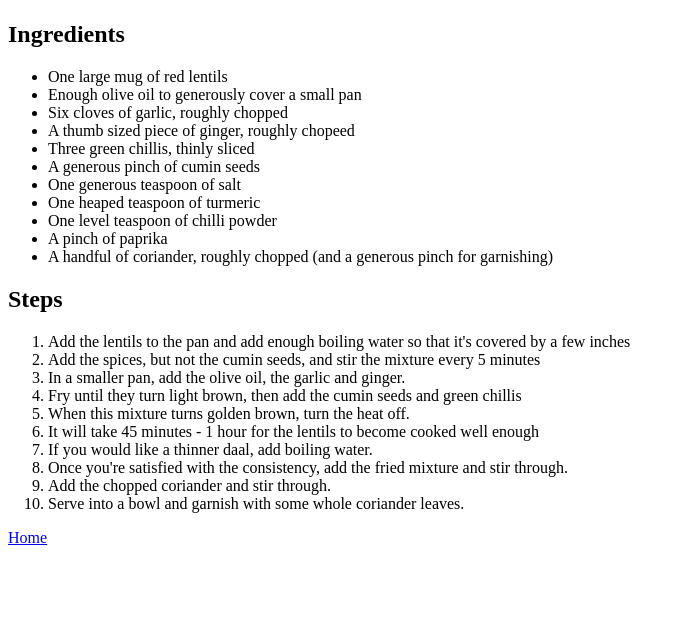
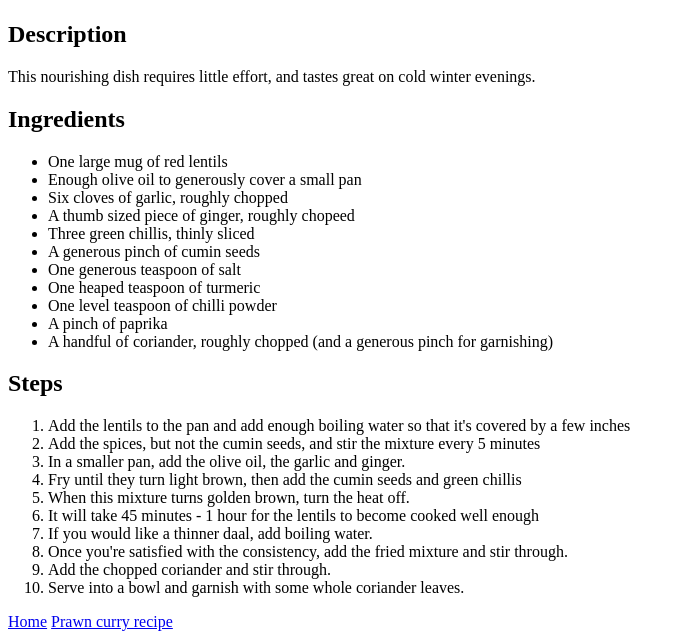
Before and after one commit to haginger/odinRecipes, a plain HTML site: page recipes/daal.html in a window 1280 px wide. Shown: the part 429-1068 px from the top of the page, without its empty margins (0-685 px from the left). Before the commit the page ends 984 px from the top, so only its background shows below. Drawn offline with Linux system fonts and the light colour scheme.

Commit message:
Edit .html files to improve styling, navigation
Added semantic tags to improve navigation, added classes so elements
could be styled

```diff
--- a/recipes/daal.html
+++ b/recipes/daal.html
@@ -4,13 +4,18 @@
     <meta charset="UTF-8">
     <meta name="viewport" content="width=device-width, initial-scale=1.0">
     <title>Daal</title>
+    <link rel = "stylesheet" href = "../styles/daal.css">
 </head>
 
 <body>
 
+    <main>
+
         <h1>Daal</h1>
         <img src = "../images/daal.jpg" alt = "A bowl of daal" width = 518 height = 346>
 
+        <h2>Description</h2>
+        <p>This nourishing dish requires little effort, and tastes great on cold winter evenings.</p>
 
         <h2>Ingredients</h2>
         <ul>
@@ -41,11 +46,13 @@
                 <li>Serve into a bowl and garnish with some whole coriander leaves.</li>
             </ol>
 
+    </main>
 
-
-
+    <nav>
         <a href = "../index.html" target = "blank" rel = "noopener noreferrer">Home</a>
-
+        <a class = "recipe" href = "./prawnCurry.html" target = "blank" rel = "noopener noreferrer">Prawn curry recipe</a>
+    </nav>
 
 </body>
+
 </html>
```
Also changed, not shown: index.html (+1 -0 lines), recipes/prawnCurry.html (+8 -0 lines). Lines whose indentation alone changed are shown as unchanged.
